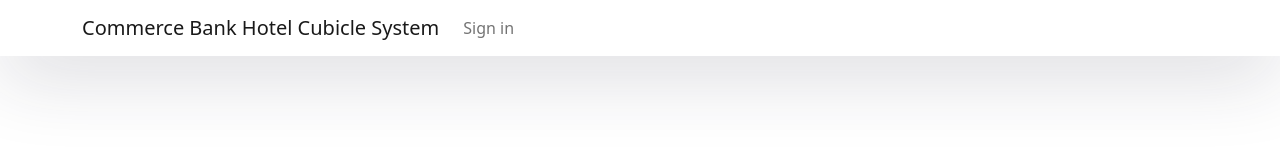
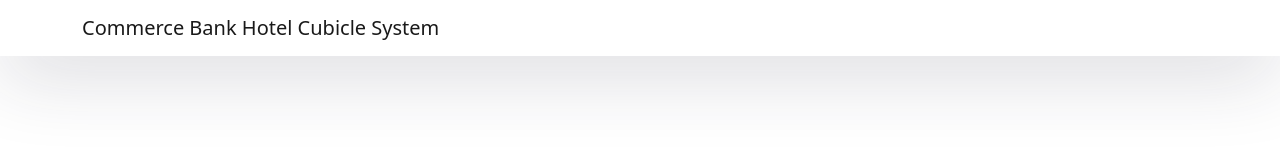
Before and after one commit to itb60420/TeenTitansCommerceProject, a React (Create React App) app in the folder commerceProject/src/js/src/login/: page / in a window 1280 px wide. Shown: the top 160 px of the page. Built offline with nearby package versions, Linux system fonts and the light colour scheme.

Commit message:
no message

```diff
--- a/commerceProject/src/js/src/login/src/App.js
+++ b/commerceProject/src/js/src/login/src/App.js
@@ -13,9 +13,6 @@
           <Link className="navbar-brand" to={"/sign-in"}>Commerce Bank Hotel Cubicle System</Link>
           <div className="collapse navbar-collapse" id="navbarTogglerDemo02">
             <ul className="navbar-nav ml-auto">
-              <li className="nav-item">
-                <Link className="nav-link" to={"/sign-in"}>Sign in</Link>
-              </li>
             </ul>
           </div>
         </div>
```
